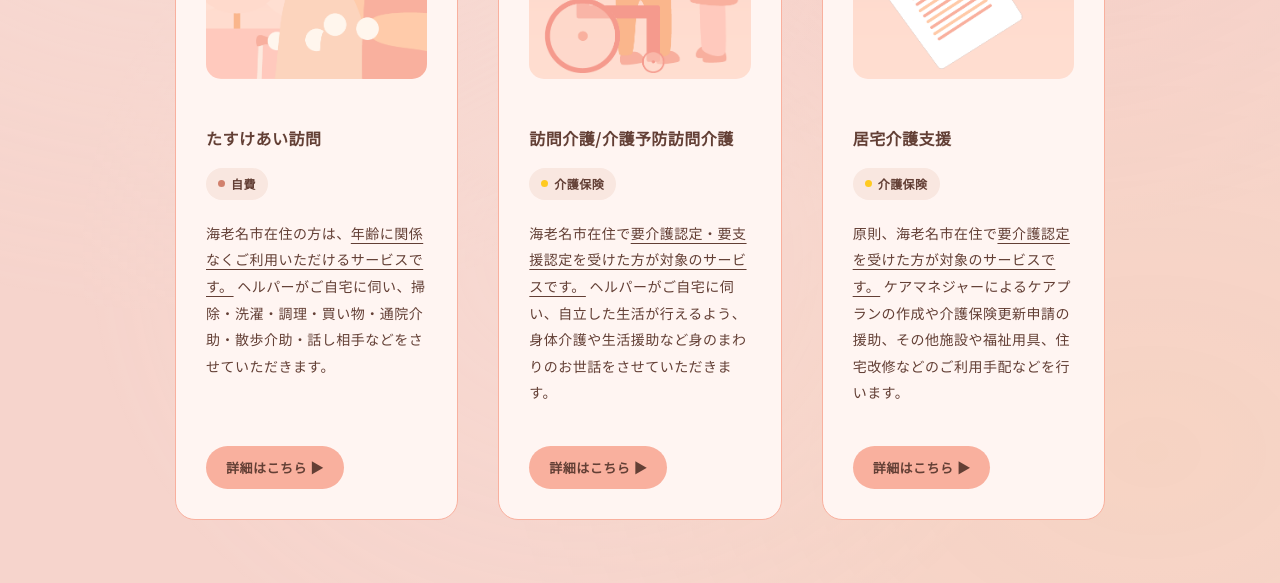
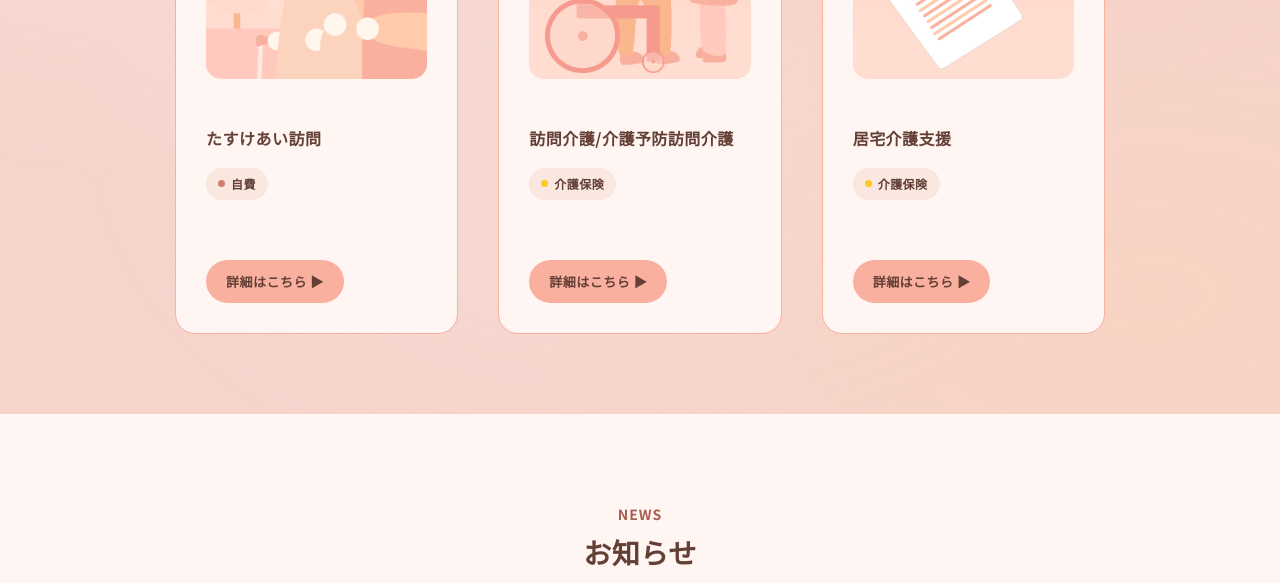
Before and after one commit to lnuidentity/client-homepage, a plain HTML site: page index.html in a window 1280 px wide. Shown: the part 1727-2310 px from the top of the page. Drawn offline with Linux system fonts and the light colour scheme.

Commit message:
11280645

```diff
--- a/index.html
+++ b/index.html
@@ -167,9 +167,6 @@ href="https://cdnjs.cloudflare.com/ajax/libs/font-awesome/6.5.2/css/all.min.css"
                             </span>
 
 <dd>
-  海老名市在住の方は、<span class="underline-text">年齢に関係なくご利用いただけるサービスです。</span>
-
-  ヘルパーがご自宅に伺い、掃除・洗濯・調理・買い物・通院介助・散歩介助・話し相手などをさせていただきます。
                         </dd>
                     </dl>
 
@@ -195,9 +192,6 @@ href="https://cdnjs.cloudflare.com/ajax/libs/font-awesome/6.5.2/css/all.min.css"
                             </span>
 
 <dd>
-  海老名市在住で<span class="underline-text">要介護認定・要支援認定を受けた方が対象のサービスです。</span>
-
-  ヘルパーがご自宅に伺い、自立した生活が行えるよう、身体介護や生活援助など身のまわりのお世話をさせていただきます。
 </dd>
                     </dl>
                     <div class="service-more">
@@ -219,10 +213,7 @@ href="https://cdnjs.cloudflare.com/ajax/libs/font-awesome/6.5.2/css/all.min.css"
                                 介護保険
                             </span>
 
-                            <dd>原則、海老名市在住で<span
-                                class="underline-text">要介護認定を受けた方が対象のサービスです。</span>
-                            ケアマネジャーによるケアプランの作成や介護保険更新申請の援助、その他施設や福祉用具、住宅改修などのご利用手配などを行います。
-                        </dd>
+                            <dd></dd>
                     </dl>
 <div class="service-more">
     <a href="./service.html">詳細はこちら ▶</a>
```
